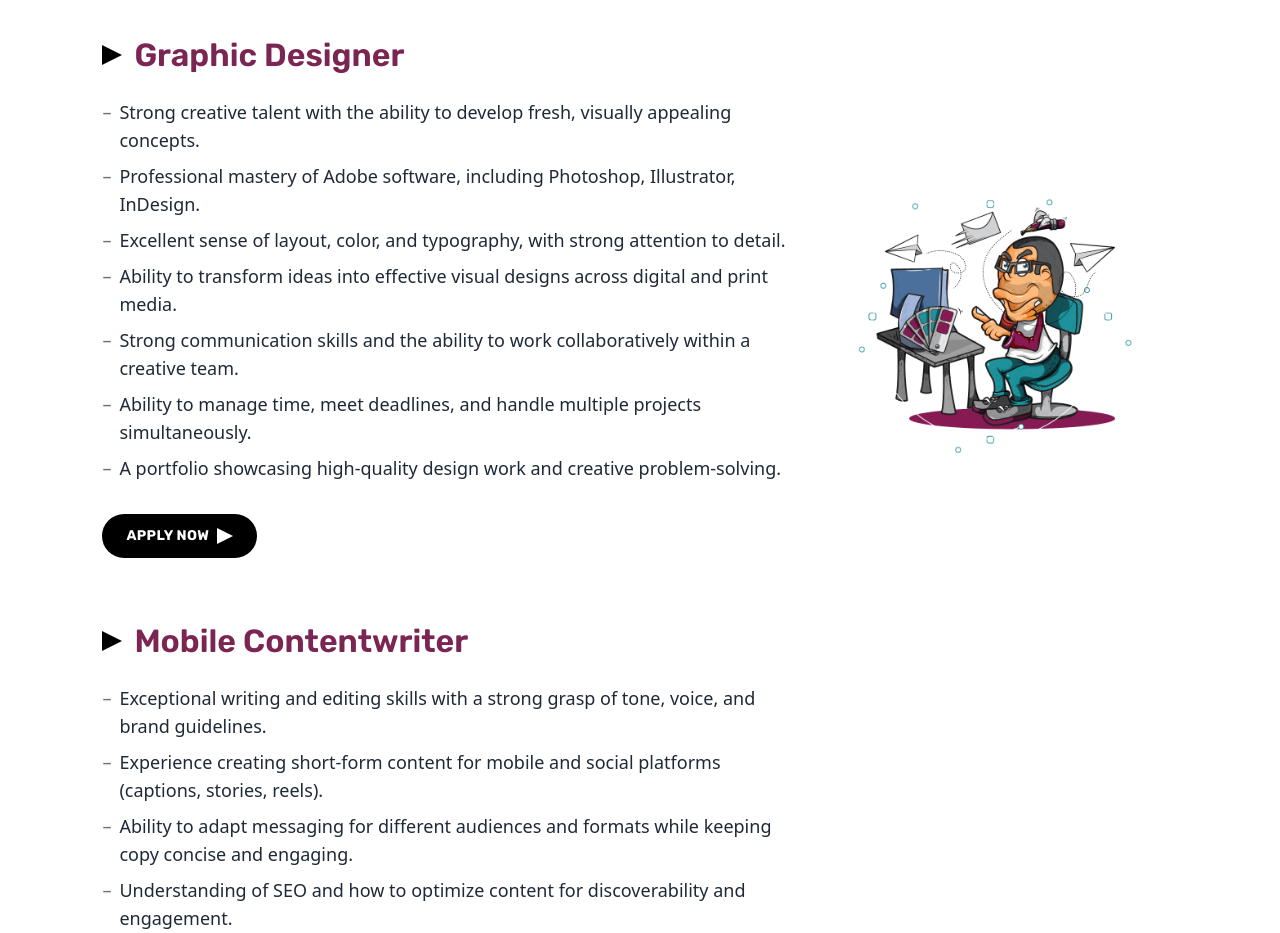
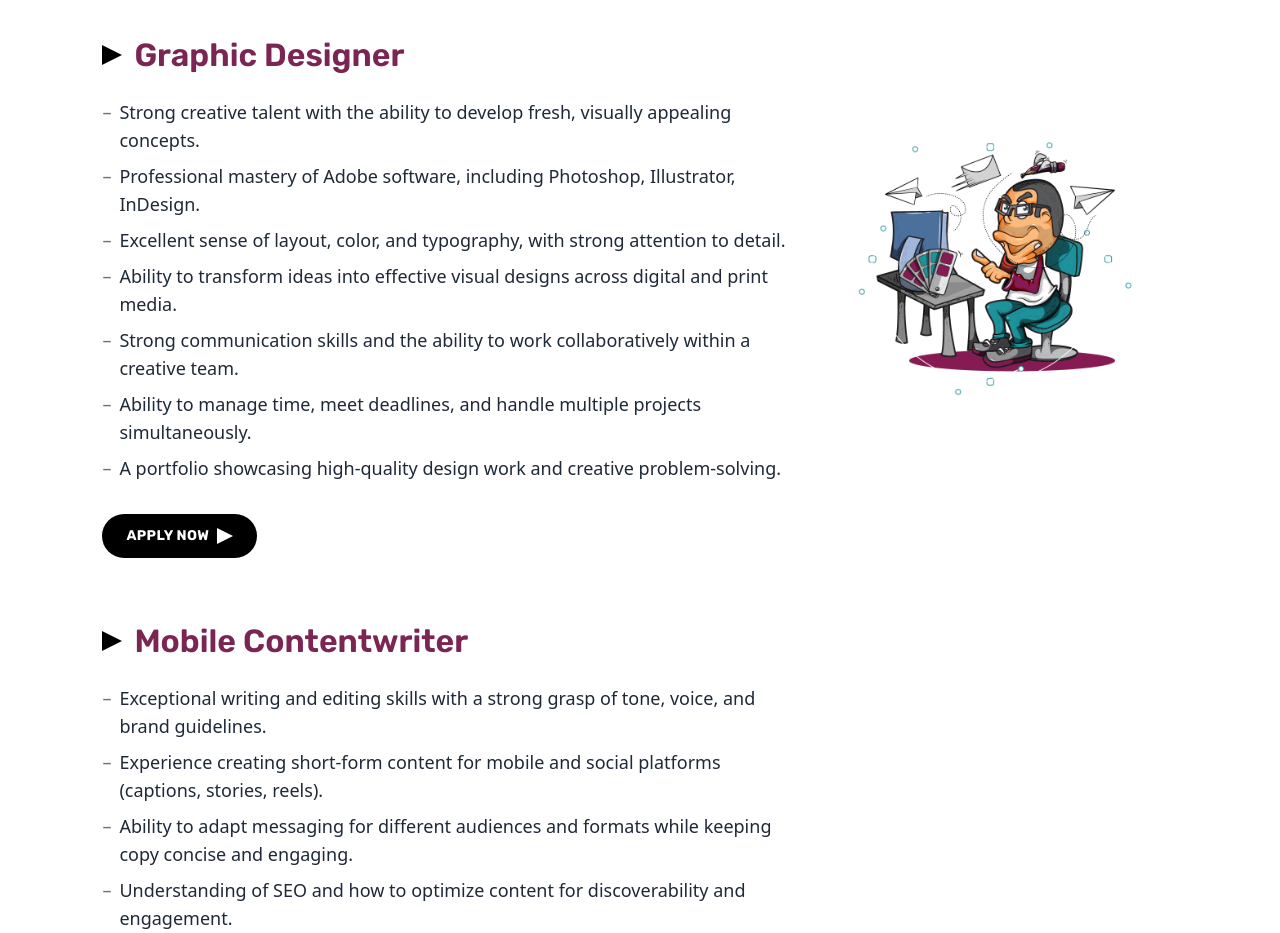
Before and after one commit to suhayb-yahya/scribble, a Next.js app: page /jobs in a window 1280 px wide. Shown: the part 860-1793 px from the top of the page. Built offline with nearby package versions, Linux system fonts and the light colour scheme.

Commit message:
/assets/jobs-character.png" fix;

```diff
--- a/src/components/sections/jobs/JobsListSection.tsx
+++ b/src/components/sections/jobs/JobsListSection.tsx
@@ -94,10 +94,10 @@ export default function JobsListSection({ jobs }: JobsListSectionProps) {
         <Image
           src="/assets/jobs-character.png"
           alt="Creative professional at work — join our team at Scribble"
-          width={380}
-          height={380}
-          className="object-contain w-full h-full max-w-[280px] max-h-[50vh] lg:max-w-[340px] lg:max-h-[380px]"
-          sizes="(max-width: 1023px) 80vw, 340px"
+          width={430}
+          height={400}
+          className="object-contain"
+          unoptimized
         />
       </div>
         </div>
```
